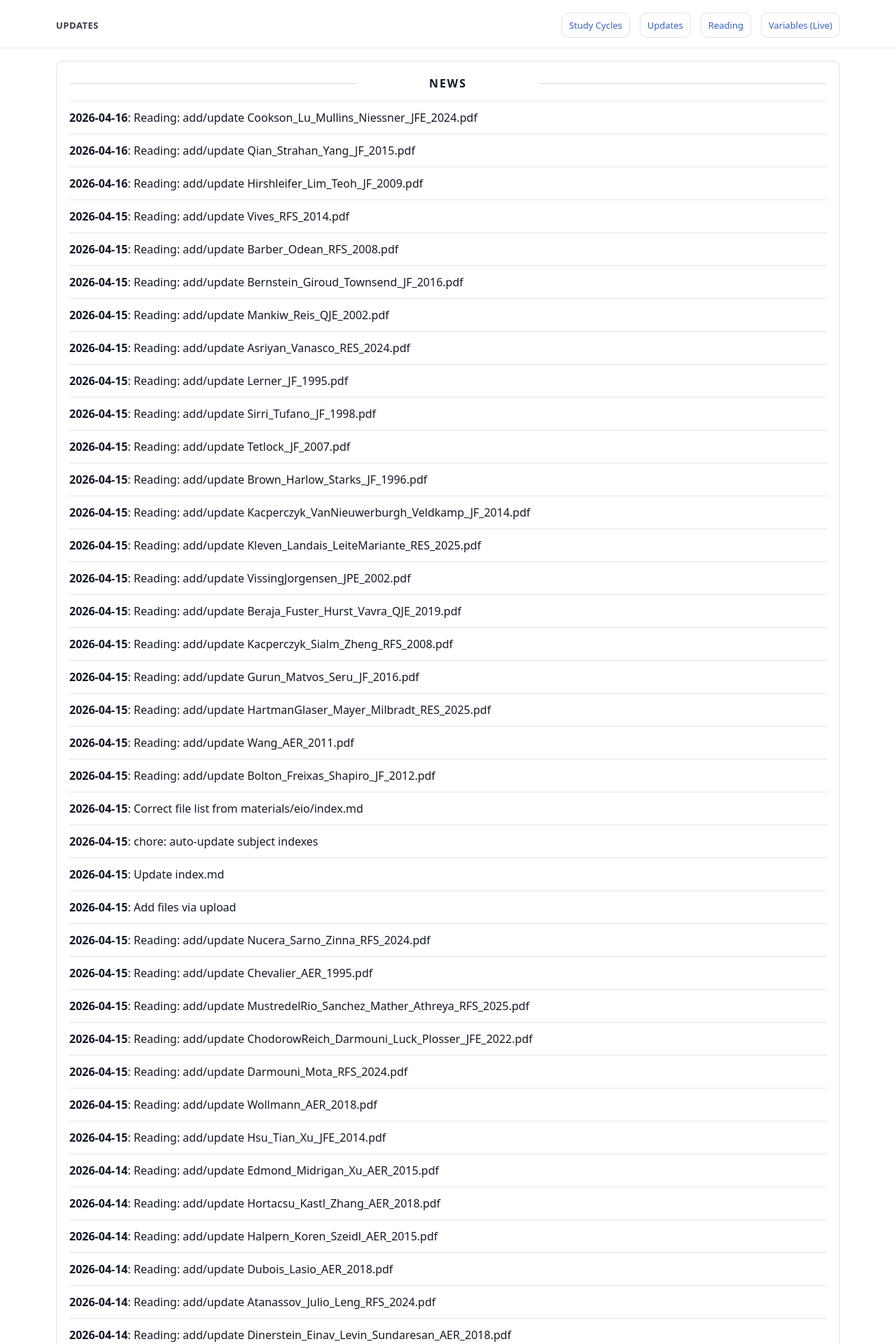
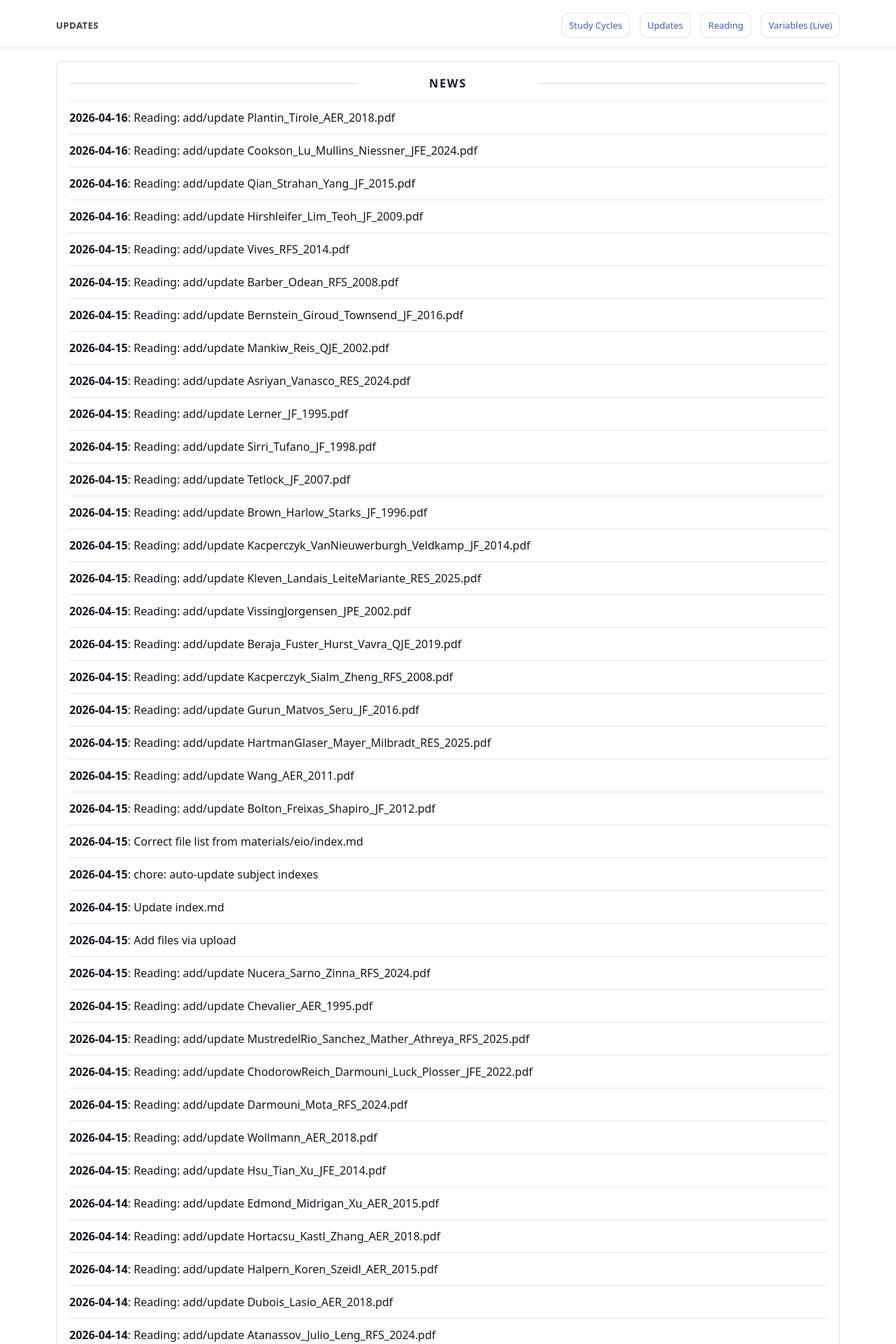
Before and after one commit to yaxinzn/study-archive, a Jekyll site: the page built from updates/index.md, in a window 1280 px wide. Shown: the top 1920 px of the page at 70% size. Built offline with Jekyll 4.4.1, drawn with Linux system fonts in a browser that asks for light colours; some of the changed text lies outside the part shown.

Commit message:
chore: update NEWS feed

```diff
--- a/_data/news.yml
+++ b/_data/news.yml
@@ -1,4 +1,7 @@
 # Auto-generated update history (sorted newest -> oldest). Do not edit manually.
+- ts: "1776291736"
+  date: "2026-04-16"
+  title: "Reading: add/update Plantin_Tirole_AER_2018.pdf"
 - ts: "1776290946"
   date: "2026-04-16"
   title: "Reading: add/update Cookson_Lu_Mullins_Niessner_JFE_2024.pdf"
```
